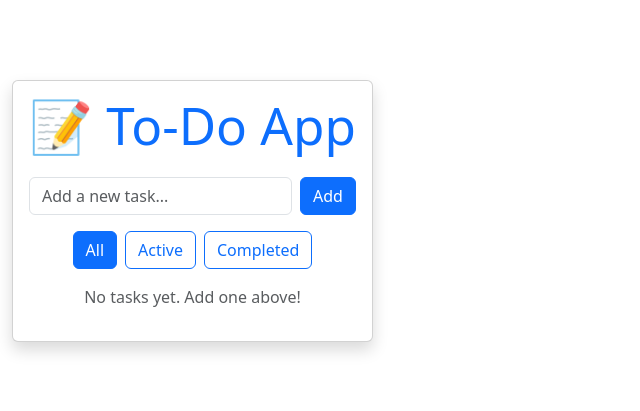
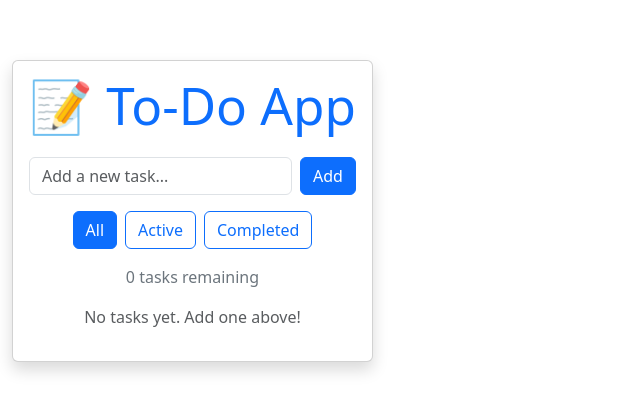
Before and after one commit to PeterOsoo/react-todo-app-2, a React (Vite) app: page / in a window 1280 px wide. Shown: the part 189-600 px from the top of the page, without its empty margins (0-640 px from the left). Built offline with nearby package versions, Linux system fonts and the light colour scheme; the HTML template or start-up script is replaced by a standard one.

Commit message:
feat: add active task counter below filter buttons

```diff
--- a/src/App.jsx
+++ b/src/App.jsx
@@ -34,6 +34,9 @@ export default function App() {
     return true; // all
   });
 
+  const activeCount = tasks.filter(task => !task.completed).length;
+
+
   return (
     <div className="container my-5">
       <div className="card shadow">
@@ -64,6 +67,11 @@ export default function App() {
             </button>
           </div>
 
+          <p className="text-center text-secondary mb-3">
+            {activeCount} task{activeCount !== 1 ? "s" : ""} remaining
+          </p>
+
+
           <TodoList tasks={filteredTasks} onToggle={toggleTask} onDelete={deleteTask} />
         </div>
       </div>
```
